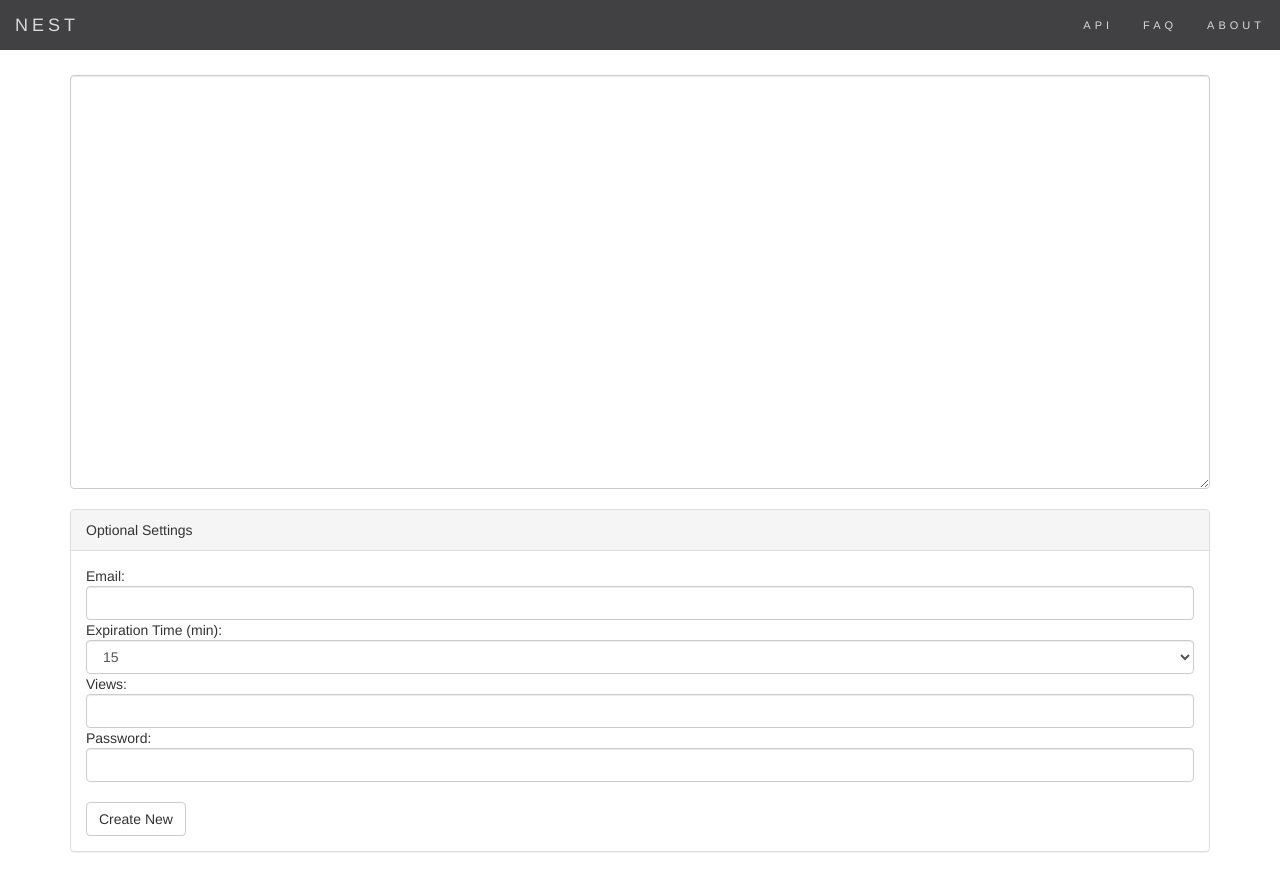
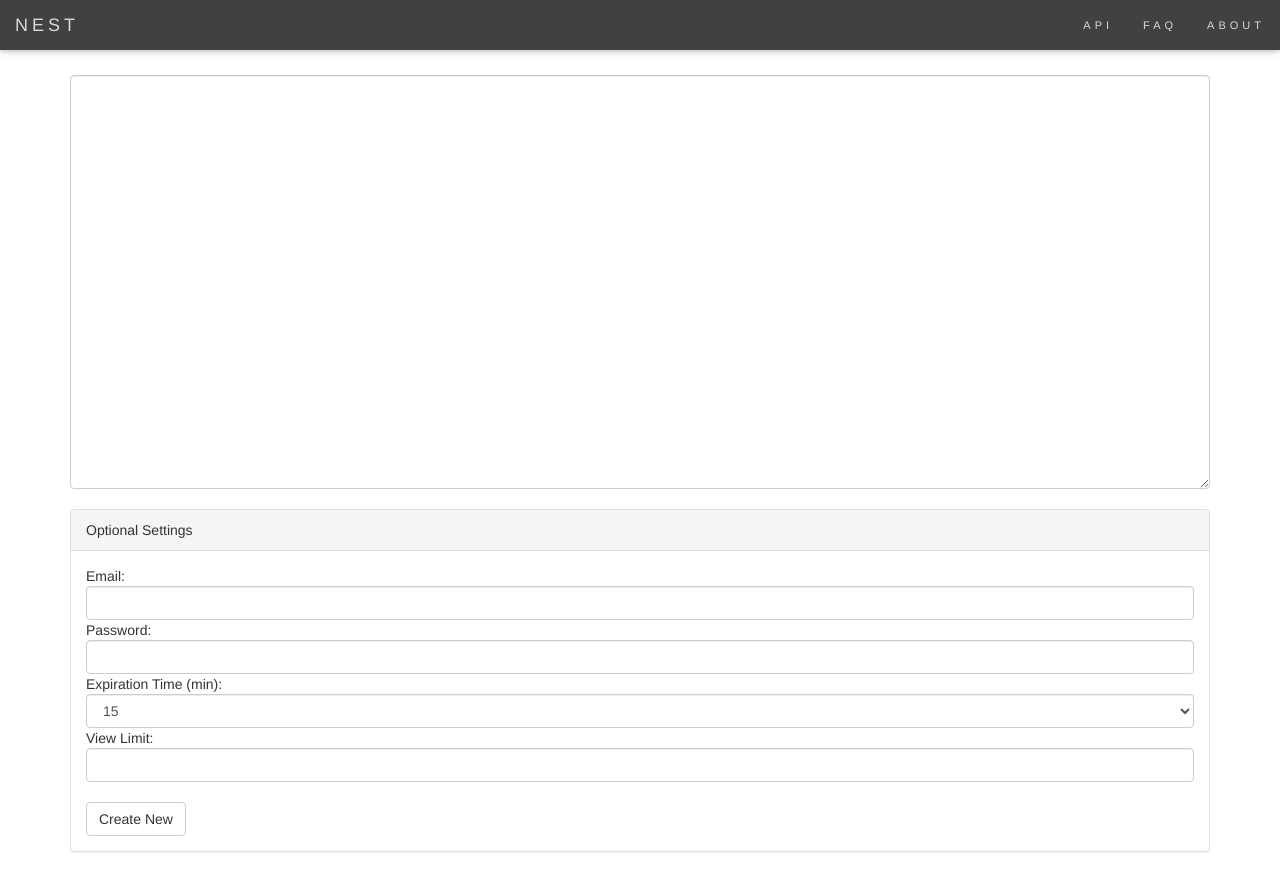
Before and after one commit to mtlevine0/NEST, a Flask app: page / in a window 1280 px wide. Run offline with Flask 2, Linux system fonts and the light colour scheme; some libraries are stand-ins or nearby versions.

Commit message:
added drop shadow to nav

```diff
--- a/static/stylesheets/style.css
+++ b/static/stylesheets/style.css
@@ -21,6 +21,9 @@
 
 /* Add a dark background color with a little bit see-through */
 .navbar {
+    box-shadow: 0 2px 4px 0 rgba(0,0,0,0.16),
+                0 2px 10px 0 rgba(0,0,0,0.12)
+                !important;
     margin-bottom: 0;
     background-color: #2d2d30;
     border: 0;
@@ -65,9 +68,3 @@
 .dropdown-menu li a:hover {
     background-color: red !important;
 }
-
-.fixed-panel {
-  min-height: 20;
-  max-height: 20;
-  overflow-y: scroll;
-}
--- a/templates/publish.html
+++ b/templates/publish.html
@@ -10,9 +10,9 @@
           <div class="panel-heading">Optional Settings</div>
           <div class="panel-body">
               Email: {{ form.email(class='form-control', id='usr') }}
+              Password: {{ form.password(class='form-control', id='pwd') }}
               Expiration Time (min): {{ form.expiration_time(class='form-control', id='sel1') }}
-              Views: {{ form.sdCounter( class='form-control') }}
-              Password: {{ form.password(class='form-control', id='pwd') }} <br>
+              View Limit: {{ form.sdCounter( class='form-control') }} <br>
               <button type="submit" class="btn btn-default">Create New</button>
           </div>
         </div>
```
